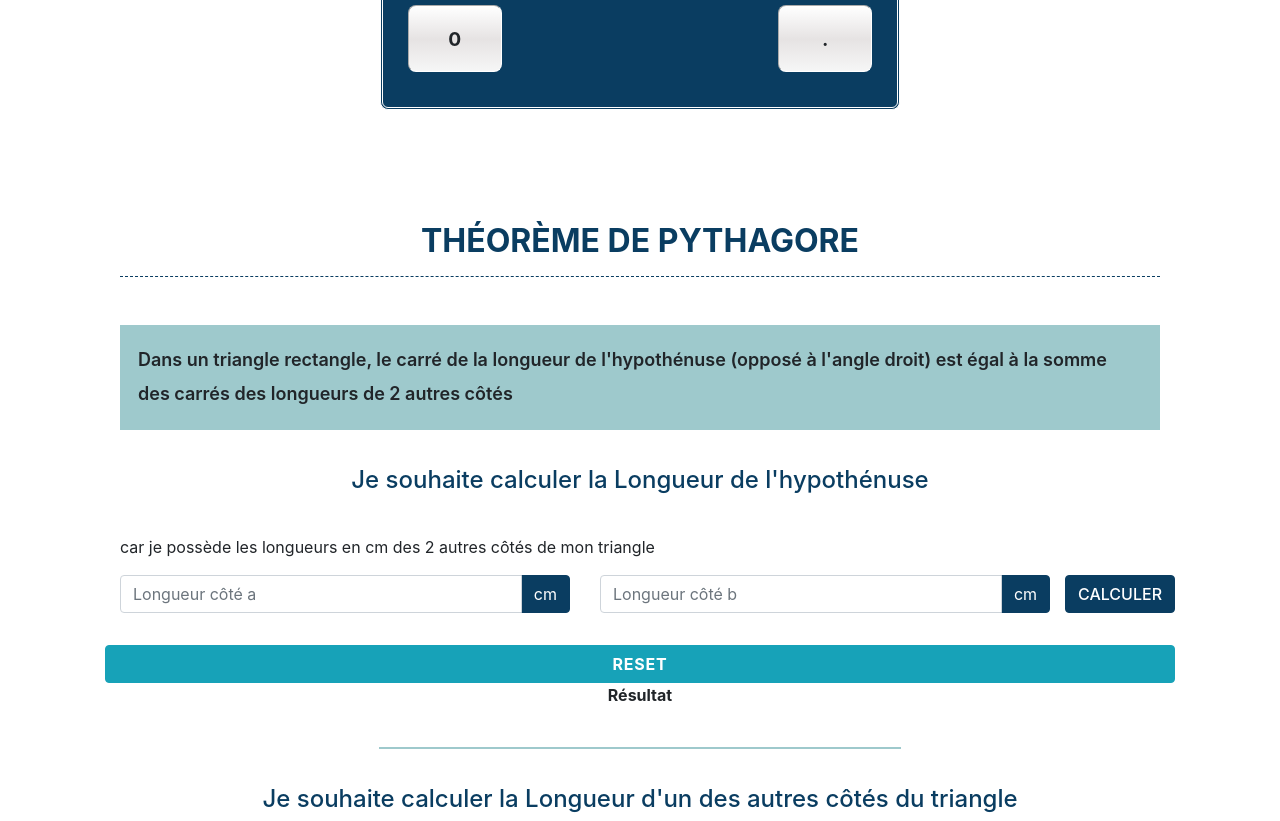
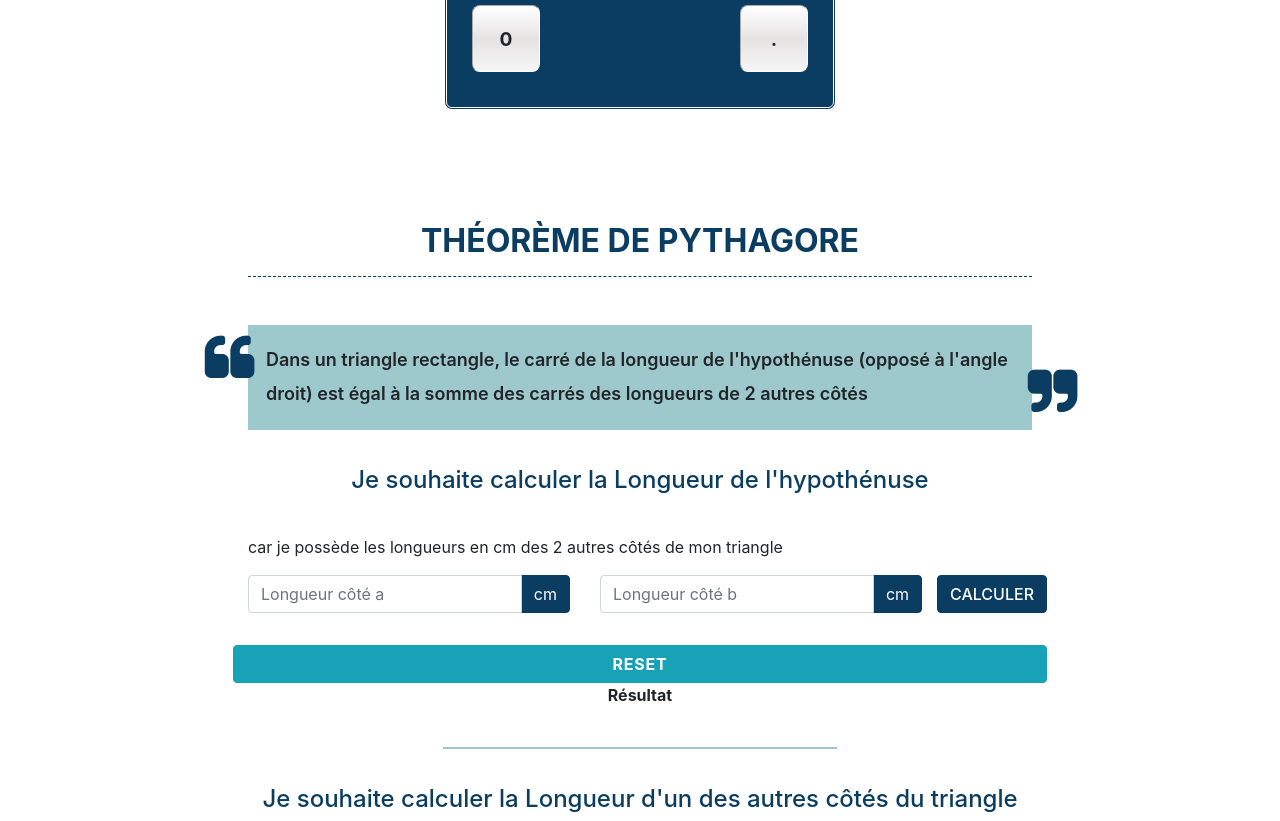
Before and after one commit to alice-sebego/calculator, a website built with webpack: page index.html in a window 1280 px wide. Shown: the part 1373-2194 px from the top of the page. Built offline with nearby package versions, Linux system fonts and the light colour scheme.

Commit message:
Refactoring blockquote's appearance

```diff
--- a/css/style.css
+++ b/css/style.css
@@ -143,6 +143,24 @@ blockquote{
     line-height: 1.9em;
 }
 
+blockquote::before,
+blockquote::after{
+    font-family: FontAwesome;
+    position: absolute;
+    color: rgb(10, 61, 97);
+    font-size: 4vw;
+}
+
+blockquote::before{
+    content: "\f10d";
+    left: 2em;
+}
+
+blockquote::after{
+    content: "\f10e";
+    right: 2em;
+}
+
 .result{
     font-weight: bold;
 }
@@ -197,6 +215,23 @@ footer a:focus{
 
 /* responsive handle */
 
+@media screen and (min-width: 1200px){
+    section{
+        width: 65%;
+    }
+
+    blockquote::before{
+        content: "\f10d";
+        left: 4em;
+    }
+
+    blockquote::after{
+        content: "\f10e";
+        right: 4em;
+    }
+
+}
+
 @media screen and (max-width:700px) {
 
     .container{
@@ -232,4 +267,17 @@ footer a:focus{
         padding: 8vh;
     }
 
+    blockquote::before,
+    blockquote::after{
+        font-size: 4.5vw;
+    }
+
+    blockquote::before{
+        left: 1em;
+    }
+
+    blockquote::after{
+        right: 1em;
+    }
+
 }
--- a/index.html
+++ b/index.html
@@ -6,6 +6,7 @@
     <!-- CSS -->
     <link rel="stylesheet" href="https://stackpath.bootstrapcdn.com/bootstrap/4.4.1/css/bootstrap.min.css" integrity="sha384-Vkoo8x4CGsO3+Hhxv8T/Q5PaXtkKtu6ug5TOeNV6gBiFeWPGFN9MuhOf23Q9Ifjh" crossorigin="anonymous">
     <link rel="stylesheet" href="./css/style.css">
+    <link rel="stylesheet" href="https://maxcdn.bootstrapcdn.com/font-awesome/4.3.0/css/font-awesome.min.css">
     <!-- Script  -->
     <script defer src="./dist/calculator.bundle.js"></script>
     <script defer src="./dist/pythagore.bundle.js"></script>
@@ -21,7 +22,7 @@
         <nav>
             <ul class="nav justify-content-center">
                 <li class="nav-item">
-                    <a class="nav-link" href="#theoreme" title="Calculatrice">Calculatrice</a>
+                    <a class="nav-link" href="#calculator" title="Calculatrice">Calculatrice</a>
                 </li>
                 <li class="nav-item">
                     <a class="nav-link" href="#pythagore" title="Théorème de Pythagore">Théorème de Pythagore</a>
@@ -31,7 +32,7 @@
     </header>
     <!-- Calculator -->
     <section>
-        <h2>La Calculatrice</h2>
+        <h2 id="calculator">La Calculatrice</h2>
         <div class="container">
 
             <div class="screen">0</div>
@@ -81,7 +82,7 @@
     </section>
     <!-- Module for Pythagore -->
     <section>
-        <h2>Théorème de Pythagore</h2>
+        <h2 id="pythagore">Théorème de Pythagore</h2>
 
         <blockquote cite="https://fr.wikipedia.org/wiki/Th%C3%A9or%C3%A8me_de_Pythagore">Dans un triangle rectangle, le carré de la longueur de l'hypothénuse (opposé à l'angle droit) est égal à la somme des carrés des longueurs de 2 autres côtés</blockquote>
 
```
